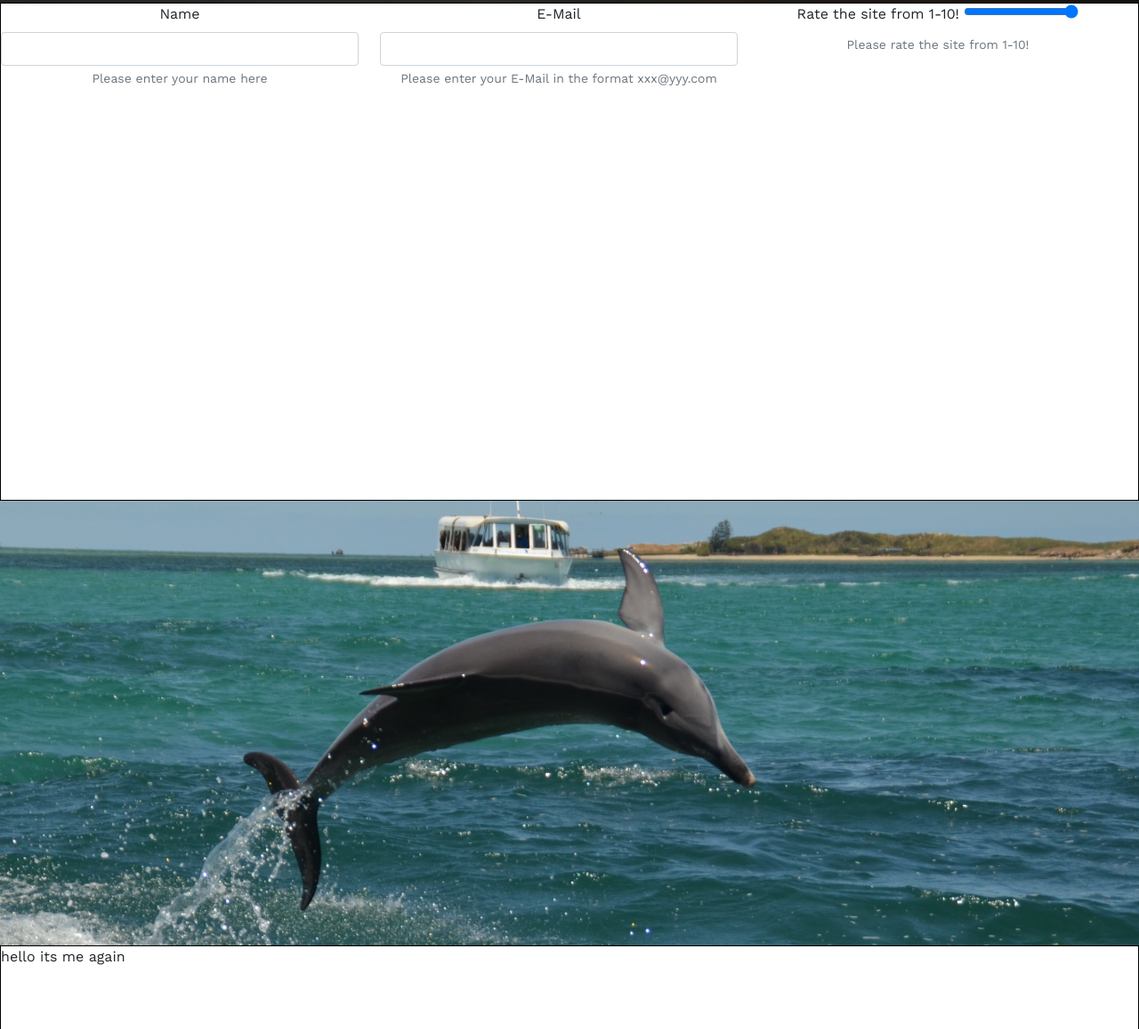
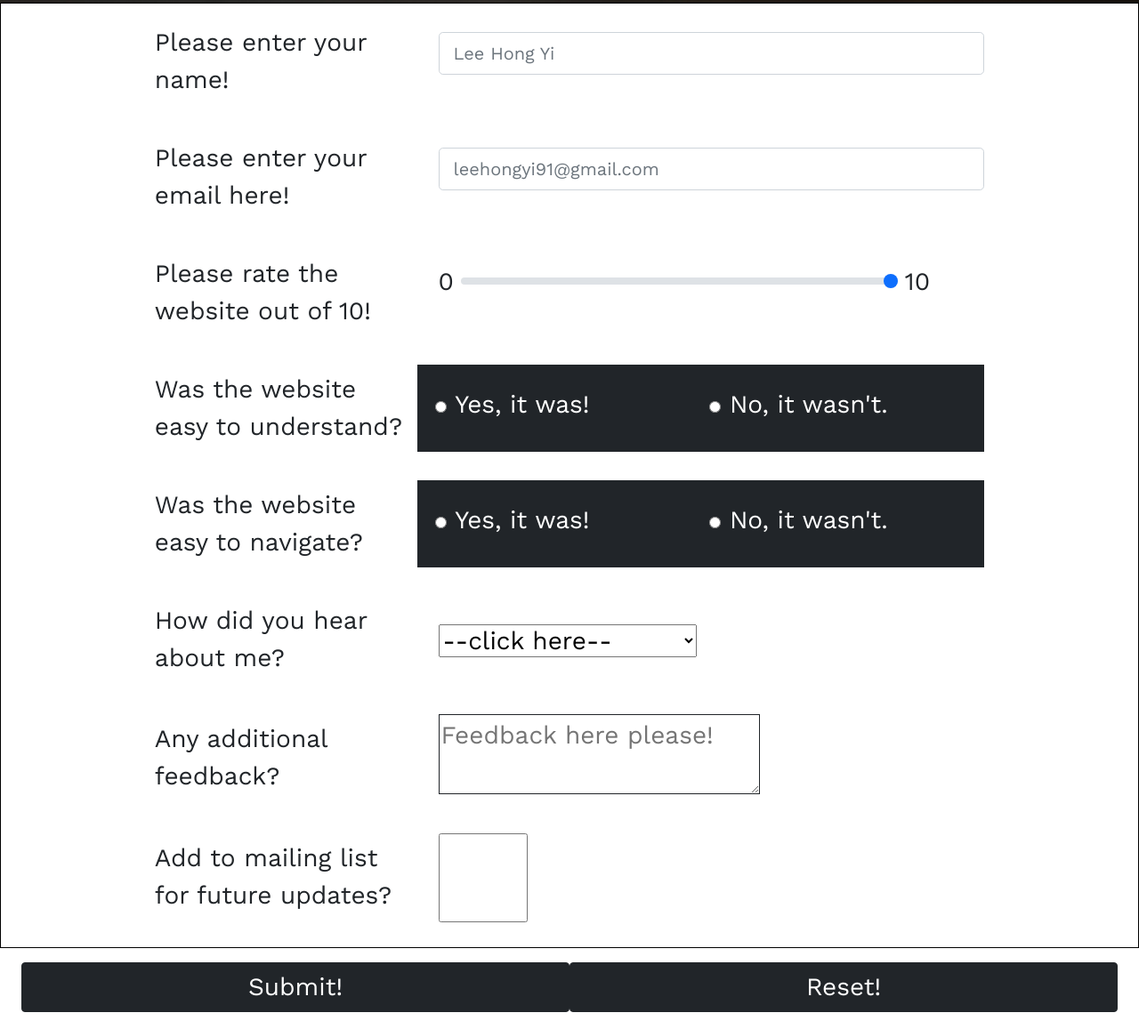
Before and after one commit to derpflections/FED_CA2, a website: page html/feedback.html in a window 1280 px wide. Shown: the part 497-1654 px from the top of the page at 89% size. Drawn offline with nearby package versions, Linux system fonts and the light colour scheme.

Commit message:
aug 5 commiut

```diff
--- a/css/career_style.css
+++ b/css/career_style.css
@@ -36,3 +36,7 @@ div#nextpage{
     min-height:200px;
     overflow-y:scroll
 }
+
+fieldset{
+    color:black;
+}
--- a/html/feedback.html
+++ b/html/feedback.html
@@ -54,39 +54,98 @@
 
    <!--feedbackform-->
 
-  <div class="maincontent">
-    <section id="form" class="text-center">
+  <div class="maincontent fs-3" id="formdiv">
+    <section id="form" class="text-start d-flex justify-content-center">
       <form id="survey" action="#" method="post">
-      <fieldset>
-        <div class="row w-100">
+        <fieldset>
 
-          <div id="Name" class="forms col-lg-4 col-md-6">
-            <label for="nameInput" class="form-label">Name</label>
-            <input id="nameInput" type="text" class="form-control">
-            <div class="form-text">Please enter your name here</div>
+          <div class="row p-3 mx-2">
+            <label for="name" class="col-md-4 col-form-label">Please enter your name!</label>
+            <div class="col-md-8 pt-3">
+              <input type="text" name="name" id="name" class="form-control form-control-lg" placeholder="Lee Hong Yi" required />
+            </div>
           </div>
 
-          <div id="Email" class="forms col-lg-4 col-md-6">
-            <label for="emailInput" class="form-label">E-Mail</label>
-            <input id="emailInput" type="text" class="form-control">
-            <div class="form-text">Please enter your E-Mail in the format xxx@yyy.com</div>
+          <div class="row p-3 mx-2">
+            <label for="email" class="col-md-4 col-form-label">Please enter your email here!</label>
+            <div class="col-md-8 pt-3">
+              <input type="text" name="email" id="email" class="form-control form-control-lg" placeholder="leehongyi91@gmail.com" pattern="[^@\s]+@[^@\s]+\.[^@\s]+" required />
+            </div>
           </div>
 
-        <div id="slider" class="forms col-lg-4 col-md-6">
-          <label for="slider" class="form-label">Rate the site from 1-10!</label>
-          <input type="range" id="slider" min="1" max="10" step="1" value="10">
-          <div class="form-text">Please rate the site from 1-10!</div>
-        </div>
+          <div class="row p-3 mx-2">
+            <label for="rating" class="col-md-4 col-form-label">Please rate the website out of 10!</label>
+            <div class="col-md-8 pt-3" id="ratingDiv">
+              0<input type="range" name="rating" id="rating" class="form-range mx-2 pt-1" min="0" max="10" value="10" step="1">10
+            </div>
+          </div>
 
-      </div>
-    </fieldset>
-    </form>
+          <div class="row p-3 mx-2">
+            <label for="easeofuse" class="col-md-4 col-form-label">Was the website easy to understand?</label>
+            <div class="col-md-8 py-3 pt-md-4 ps-2 row" id="easerating">
+              <div class="col-sm-6">
+                <input name="easy" id="easyYes" type="radio" value="easy">
+                <label for="easyYes">Yes, it was!</label>
+              </div>
+              <div class="col-sm-6">
+                <input name="easy" id="easyNo" type="radio" value="noteasy">
+                <label for="easyNo">No, it wasn't.</label>
+              </div>
+
+            </div>
+          </div>
+
+          <div class="row p-3 mx-2">
+            <label for="easetoNav" class="col-md-4 col-form-label">Was the website easy to navigate?</label>
+            <div class="col-md-8 py-3 pt-md-4 ps-2 row" id="navrating">
+              <div class="col-sm-6">
+                <input name="nav" id="navE" type="radio" value="easyNav">
+                <label for="navE">Yes, it was!</label>
+              </div>
+              <div class="col-sm-6">
+                <input name="nav" id="navN" type="radio" value="notEasyNav">
+                <label for="navN">No, it wasn't.</label>
+              </div>
+            </div>
+          </div>
+
+          <div class="row p-3 mx-2">
+            <label for="hearSource" class="col-md-4 col-form-label">How did you hear about me?</label>
+            <div class="col-md-8 py-3 my-2">
+              <select id="hearSource" class="my-2" >
+                <option value="">--click here--</option>
+                <option value="word">Word of Mouth</option>
+                <option value="sm">Social Media</option>
+                <option value="paper">Journal/Newspaper</option>
+              </select>
+            </div>
+          </div>
+
+          <div class="row p-3 mx-2">
+            <label for="feedback" class="col-md-4 col-form-label">Any additional feedback?</label>
+            <div class="col-md-8">
+              <textarea name="feedback" id="feedback" placeholder="Feedback here please!" rows="2" class="border border-dark"></textarea>
+            </div>
+          </div>
+
+          <div class="row p-3 mx-2">
+            <label for="mailList" class="col-md-4 col-form-label">Add to mailing list for future updates?</label>
+            <div class="col-md-8">
+              <input name="mailList" id="mailList" type="checkbox" value="yes" class="form-control-lg">
+            </div>
+            </div>
+
+          </div>
+          <div class="row p-3 mx-2">
+            <button value="submit" type="submit" class="btn btn-dark col-sm-6 fs-3 xp">Submit!</button>
+            <button value="submit" type="reset" class="btn btn-dark col-sm-6 fs-3">Reset!</button>
+          </div>
+        </fieldset>
+      </form>
   </section>
 </div>
 
-  <div class="parallax-content2" id="parallax-content2"></div>
-  <div class="maincontent">hello its me again</div>
-  <div class="parallax-content" id="parallax-content3"></div>
+  <div class="parallax-content1" id="parallax-content2"></div>
 
 
 </body>
```
